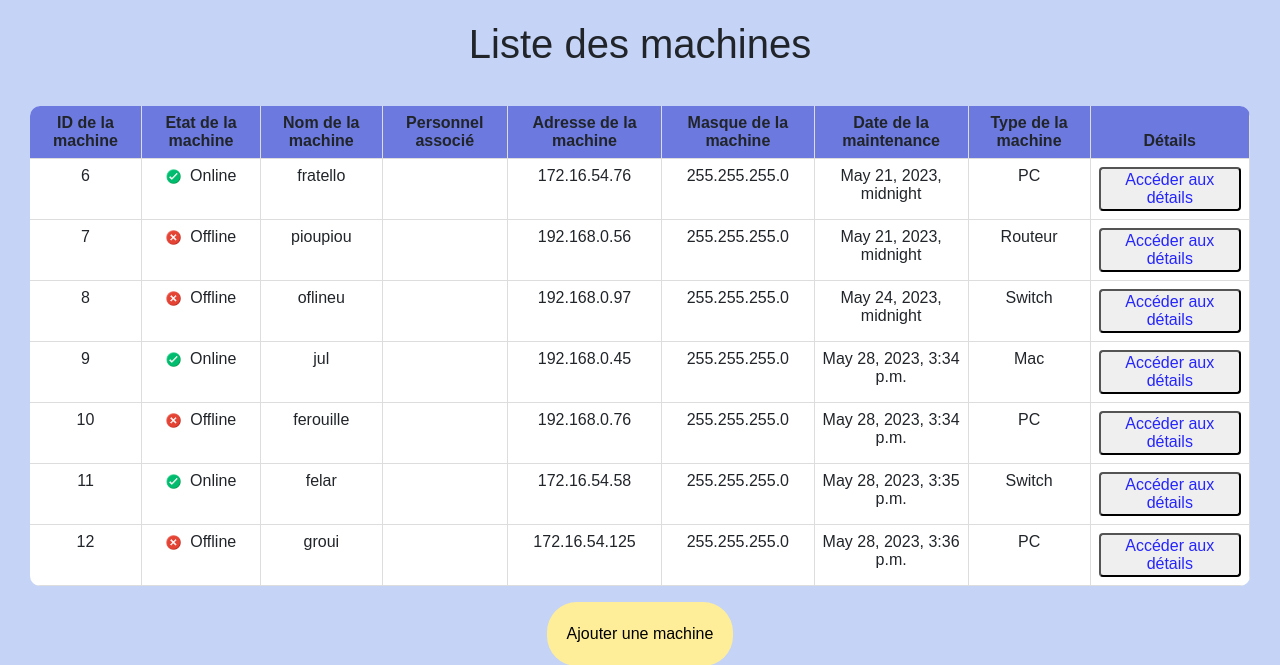
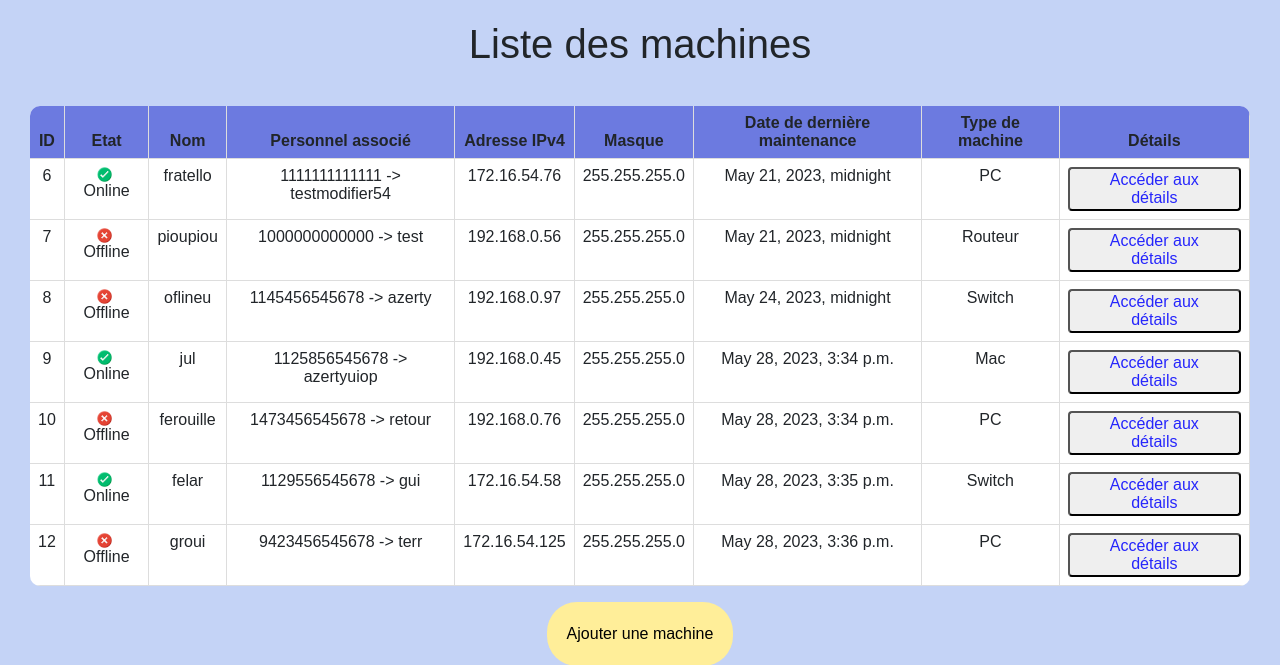
Before and after one commit to Moros0/SAE2.03, a Django app: page /machine/ in a window 1280 px wide. Shown: the part 84-749 px from the top of the page. Run offline with Django 3.2, Linux system fonts and the light colour scheme; data comes from the database, SQL or seed files in the repository; both versions use the stored data as it was after the commit; some libraries are stand-ins or nearby versions.

Commit message:
fk fonctio entre machine et perso

```diff
--- a/projet/projetApp/forms.py
+++ b/projet/projetApp/forms.py
@@ -8,7 +8,7 @@ class LoginForm(forms.Form):
 class MachineForm(forms.ModelForm):
     class Meta:
         model = Machine
-        fields = ['etat', 'nom', 'adresse_ip', 'masque', 'reseau_assoc', 'maintenance_date', 'mach']
+        fields = ['etat', 'nom', 'adresse_ip', 'masque', 'reseau_assoc', 'personnel_assoc', 'maintenance_date', 'mach']
 
 class PersonnelForm(forms.ModelForm):
     class Meta:
--- a/projet/projetApp/models.py
+++ b/projet/projetApp/models.py
@@ -1,6 +1,7 @@
 from django.db import models
 from django.core.validators import MaxValueValidator , MinValueValidator, validate_ipv4_address
 from django.utils import timezone
+from django.contrib.auth.models import User
 
 # Create your models here.
 
@@ -52,6 +53,8 @@ class Machine(models.Model):
 
 	reseau_assoc = models.ForeignKey(Reseau, on_delete=models.CASCADE)
 
+	personnel_assoc = models.OneToOneField('Personnel', on_delete=models.CASCADE)
+
 	maintenance_date = models.DateTimeField(default=timezone.now)
 
 	mach = models.CharField(max_length = 32, choices = TYPE, default = 'PC')
--- a/projet/projetApp/templates/html/liste_machine.html
+++ b/projet/projetApp/templates/html/liste_machine.html
@@ -16,14 +16,14 @@
         <table class="table">
             <thead>
                 <tr>
-                    <th>ID de la machine</th>
-                    <th>Etat de la machine</th>
-                    <th>Nom de la machine</th>
+                    <th>ID</th>
+                    <th>Etat</th>
+                    <th>Nom</th>
                     <th>Personnel associé</th>
-                    <th>Adresse de la machine</th>
-                    <th>Masque de la machine</th>
-                    <th>Date de la maintenance</th>
-                    <th>Type de la machine</th>
+                    <th>Adresse IPv4</th>
+                    <th>Masque</th>
+                    <th>Date de dernière maintenance</th>
+                    <th>Type de machine</th>
                     <th>Détails</th>
                 </tr>
             </thead>
```
Also changed, not shown: projet/db.sqlite3, projet/projetApp/migrations/0041_machine_personnel_assoc_alter_machine_mach.py (added), projet/projetApp/migrations/0042_alter_machine_etat_alter_machine_mach_and_more.py (added).
